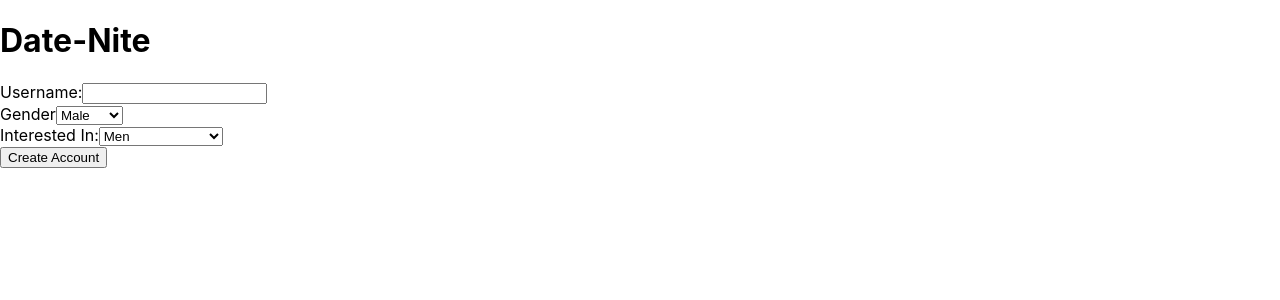
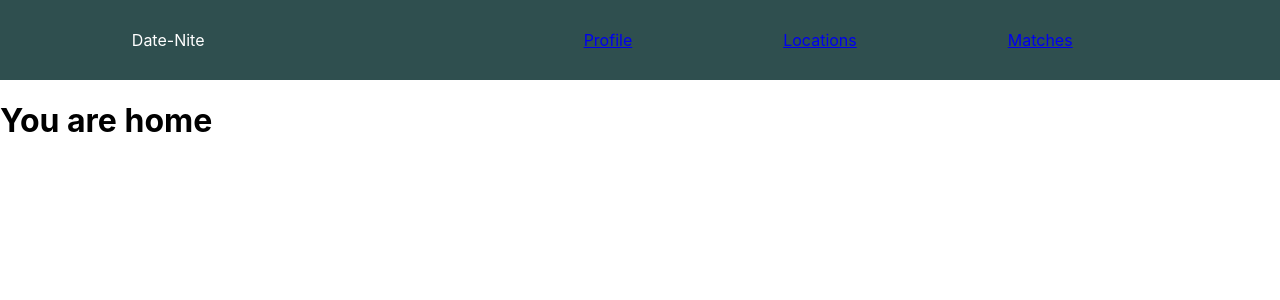
Before and after one commit to umbirius/Kitchen, a React (Create React App) app in the folder frontend/: page / in a window 1280 px wide. Shown: the top 300 px of the page. Built offline with nearby package versions, Linux system fonts and the light colour scheme.

Commit message:
reorganized links and nav

```diff
--- a/frontend/src/App.css
+++ b/frontend/src/App.css
@@ -1,38 +1,16 @@
-.App {
-  text-align: center;
+nav{
+  display:flex;
+  justify-content: space-around;
+  align-items: center;
+  min-height: 10vh;
+  background: darkslategrey;
+  color: white
 }
 
-.App-logo {
-  height: 40vmin;
-  pointer-events: none;
+.nav-links{
+  width: 50%;
+  display: flex;
+  justify-content: space-around;
+  align-items: center;
+  list-style:none;
 }
-
-@media (prefers-reduced-motion: no-preference) {
-  .App-logo {
-    animation: App-logo-spin infinite 20s linear;
-  }
-}
-
-.App-header {
-  background-color: #282c34;
-  min-height: 100vh;
-  display: flex;
-  flex-direction: column;
-  align-items: center;
-  justify-content: center;
-  font-size: calc(10px + 2vmin);
-  color: white;
-}
-
-.App-link {
-  color: #61dafb;
-}
-
-@keyframes App-logo-spin {
-  from {
-    transform: rotate(0deg);
-  }
-  to {
-    transform: rotate(360deg);
-  }
-}
--- a/frontend/src/App.js
+++ b/frontend/src/App.js
@@ -16,45 +16,28 @@ import {
 
 class App extends Component {
 
-  // state = {
-  //   current_user: ''
-  // }
-
-  componentDidMount() {
-    // this.props.fetchUsers()
-  }
-
   render() {
-
-
-    if (this.props.current_user === 'sdfsdgsgdfgsdfgsdfgdf') {
-      return (
+    return (
+      <Router>
         <div>
           <Navbar />
-          <UserContainer />
+          <Switch>
+            <Route path='/' exact component={Home} />
+            <Route path="/user" component={UserContainer} />
+            <Route path="/locations" component={EstablishmentContainer} />
+          </Switch>
         </div>
-
-      )
-    } else {
-      return (
-        <div>
-          <Navbar />
-          <UserContainer />
-        </div>// <Dashboard current_user ={this.state.current_user} />
-      )
-    }
-    return (
-      <div>
-        {/* <Navbar /> */}
-        {/* <Home /> */}
-
-        {/* <UserContainer /> */}
-        {/* <EstablishmentContainer establishments = {this.props.establishments}/> */}
-      </div >
-    );
+      </Router>
+    )
   }
 
 }
+
+const Home = () => (
+  <div>
+    <h1>You are home</h1>
+  </div>
+)
 
 const mapStateToProps = state => {
   return {
--- a/frontend/src/containers/NavBar.js
+++ b/frontend/src/containers/NavBar.js
@@ -1,11 +1,27 @@
 import React, { Component } from 'react';
-
+import { Link, withRouter } from "react-router-dom"
 
 class Navbar extends Component {
 
+
+
     render() {
         return (
-            <h1>Date-Nite</h1>
+            <nav >
+                Date-Nite
+                <ul className="nav-links">
+                    <Link to='/user'>
+                        <li>Profile</li>
+                    </Link>
+                    <Link to="/locations">
+                        <li>Locations</li>
+                    </Link>
+                    <Link to="/matches">
+                        <li>Matches</li>
+                    </Link>
+
+                </ul>
+            </nav>
         )
     }
 }
```
